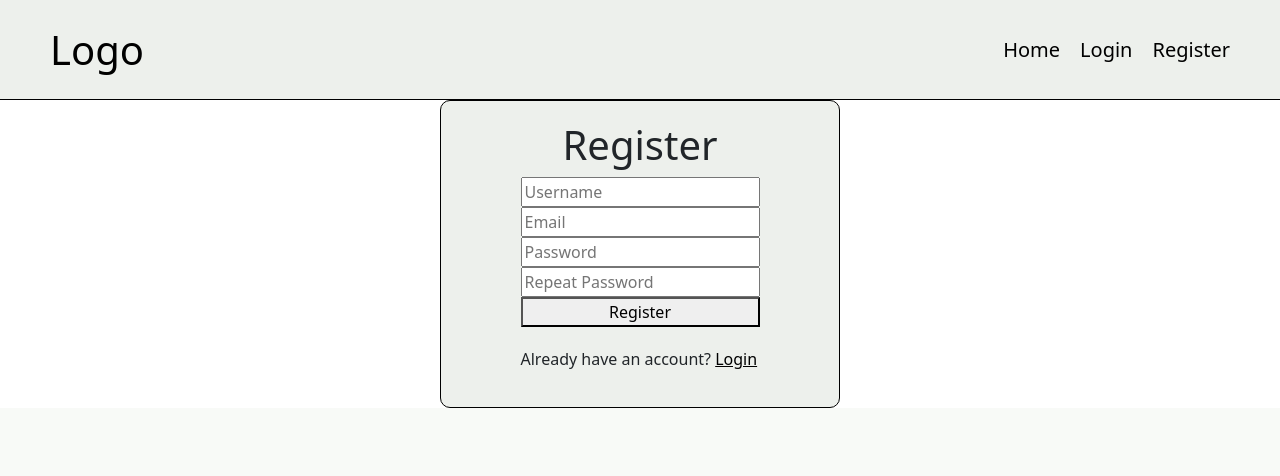
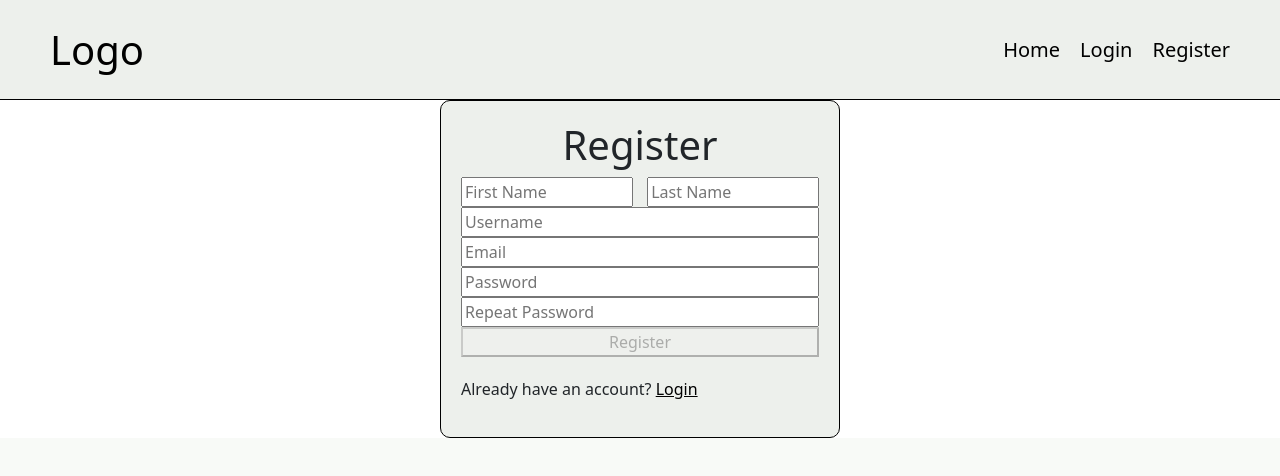
Before and after one commit to Cufe12345/ECM2434_, a React (Vite) app in the folder Frontend/ECM2434_Frontend/: page /register in a window 1280 px wide. Shown: the top 476 px of the page. Built offline with nearby package versions, Linux system fonts and the light colour scheme.

Commit message:
Registration joint. Many todos

```diff
--- a/Frontend/ECM2434_Frontend/src/api/testRequest.jsx
+++ b/Frontend/ECM2434_Frontend/src/api/testRequest.jsx
@@ -28,9 +28,9 @@ export default class ApiClient {
     // const response = await this.axios.get(url, config);
     const requestOptions = {
       method: 'GET',
-      headers: { 'Content-Type': 'application/json' , 'Authorization': 'Token '+config},
+      headers: { 'Content-Type': 'application/json', 'Authorization': 'Token ' + config },
     };
-  const response = await fetch(baseURL+url, requestOptions);
+    const response = await fetch(baseURL + url, requestOptions);
     const response_data = await response.json();
     return (response_data);
   }
@@ -48,7 +48,7 @@ export default class ApiClient {
       headers: { 'Content-Type': 'application/json' },
       body: JSON.stringify(data)
     };
-  const response = await fetch(baseURL+url, requestOptions);
+    const response = await fetch(baseURL + url, requestOptions);
     const response_data = await response.json();
     return (response_data);
   }
@@ -58,7 +58,13 @@ export default class ApiClient {
     return response;
   }
   async fetchUserData(token) {
-    const response = await this.get("user/",token);
+    const response = await this.get("user/", token);
     return response;
   }
+
+  async register(email, username, password) {
+    console.log("Reached");
+    const response1 = await this.post("account/users/", { email, username, password });
+    return response1;
   }
+}
--- a/Frontend/ECM2434_Frontend/src/pages/Register.jsx
+++ b/Frontend/ECM2434_Frontend/src/pages/Register.jsx
@@ -1,18 +1,83 @@
 import { NavLink } from "react-router-dom";
 import "./authPages.css";
+import { useEffect } from "react";
+import { useState } from "react";
+import ApiClient from "../api/index";
+import { useUser } from "../contexts/userContext";
 
 const Register = () => {
+
+    const { setUser } = useUser();
+    const [username, setUsername] = useState('');
+    const [password, setPassword] = useState('');
+    const [repeatPassword, setRepeatPassword] = useState('');
+    const [email, setEmail] = useState('');
+    const [firstName, setFirstName] = useState('');
+    const [isValid, setIsValid] = useState(false);
+    const [emailValid, setEmailValid] = useState(false);
+    const [passwordValid, setPasswordValid] = useState(false);
+    const [repeatPasswordValid, setRepeatPasswordValid] = useState(false);
+
+    useEffect(() => {
+        // TODO: Include regex checks here
+
+        if (password.length > 7) {
+            setPasswordValid(true);
+        } else {
+            setPasswordValid(false);
+        }
+    }, [password]);
+
+    useEffect(() => {
+
+        if (repeatPassword === password) {
+            setRepeatPasswordValid(true);
+        } else {
+            setRepeatPasswordValid(false);
+        }
+    }, [password, repeatPassword]);
+
+    useEffect(() => {
+
+        // TODO: verify email for edu email
+        if (email.includes('@') && email.includes('.')) {
+            setEmailValid(true);
+        } else {
+            setEmailValid(false);
+        }
+    }, [email]);
+
+
+
+    const onSubmit = (e) => {
+        e.preventDefault();
+        // console.log(data)
+        console.log(username)
+        ApiClient.api.register(email, username, password).then((res) => {
+            console.log(res)
+            console.log("Registered")
+            // navigate('/');
+        }).catch((error) => {
+            console.log(error);
+        });
+
+    }
+
     return (<>
         <div className="page">
             <div className="containerBox">
                 <h1>Register</h1>
-                <form>
+                <form onSubmit={onSubmit}>
                     <div className="fields">
-                        <input type="text" placeholder="Username" />
-                        <input type="text" placeholder="Email" />
-                        <input type="password" placeholder="Password" />
-                        <input type="password" placeholder="Repeat Password" />
-                        <button>Register</button>
+                        <div className="names">
+                            <input type="text" placeholder="First Name" />
+                            <input type="text" placeholder="Last Name" />
+                        </div>
+                        <input type="text" placeholder="Username" value={username} onChange={(e) => setUsername(e.target.value)} />
+                        <input type="text" placeholder="Email" value={email} onChange={(e) => setEmail(e.target.value)} />
+                        <input type="password" placeholder="Password" value={password} onChange={(e) => setPassword(e.target.value)} />
+                        <input type="password" placeholder="Repeat Password" value={repeatPassword} onChange={(e) => setRepeatPassword(e.target.value)} />
+                        <button disabled={!(emailValid && passwordValid && repeatPasswordValid)}>Register</button>
                         <p>Already have an account? <span><NavLink to="/login">Login</NavLink></span></p>
                     </div>
                 </form>
--- a/Frontend/ECM2434_Frontend/src/pages/authPages.css
+++ b/Frontend/ECM2434_Frontend/src/pages/authPages.css
@@ -29,6 +29,17 @@
     flex-direction: column;
 
 }
-.fields p{
+
+.fields p {
     padding-top: 20px;
 }
+
+.names {
+    display: flex;
+    flex-direction: row;
+    justify-content: space-between;
+}
+
+.names input {
+    width: 48%;
+}
```
Also changed, not shown: Frontend/ECM2434_Frontend/src/pages/Login.jsx (+7 -7 lines). Lines whose indentation alone changed are shown as unchanged.
